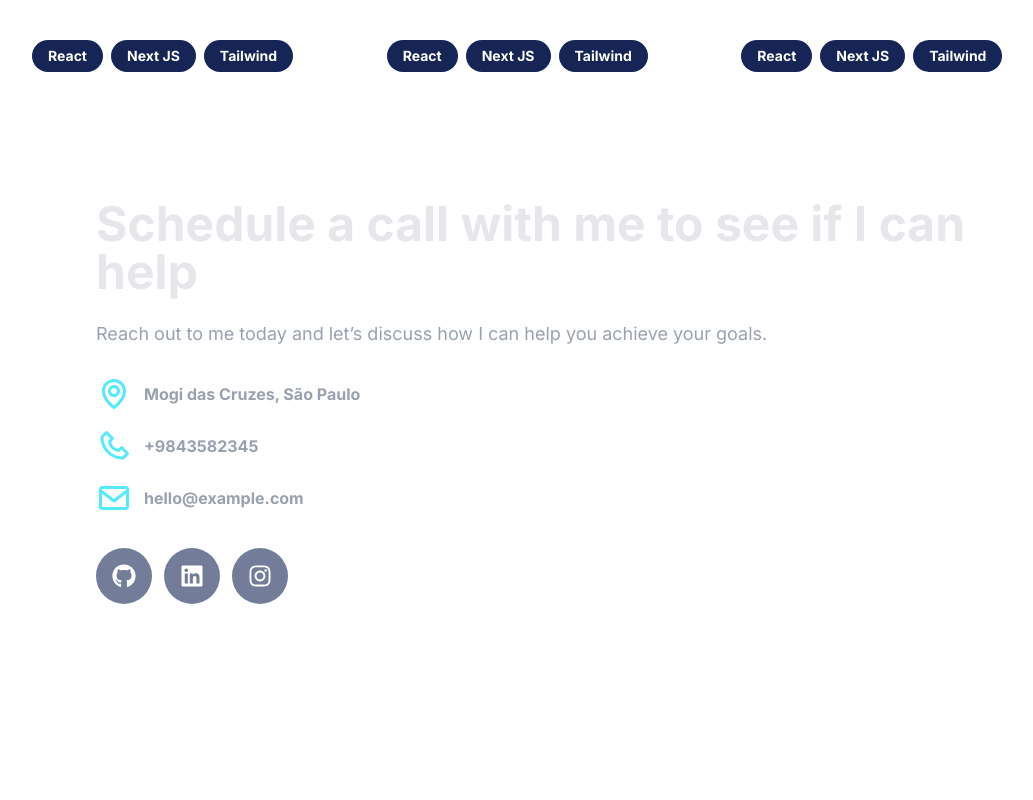
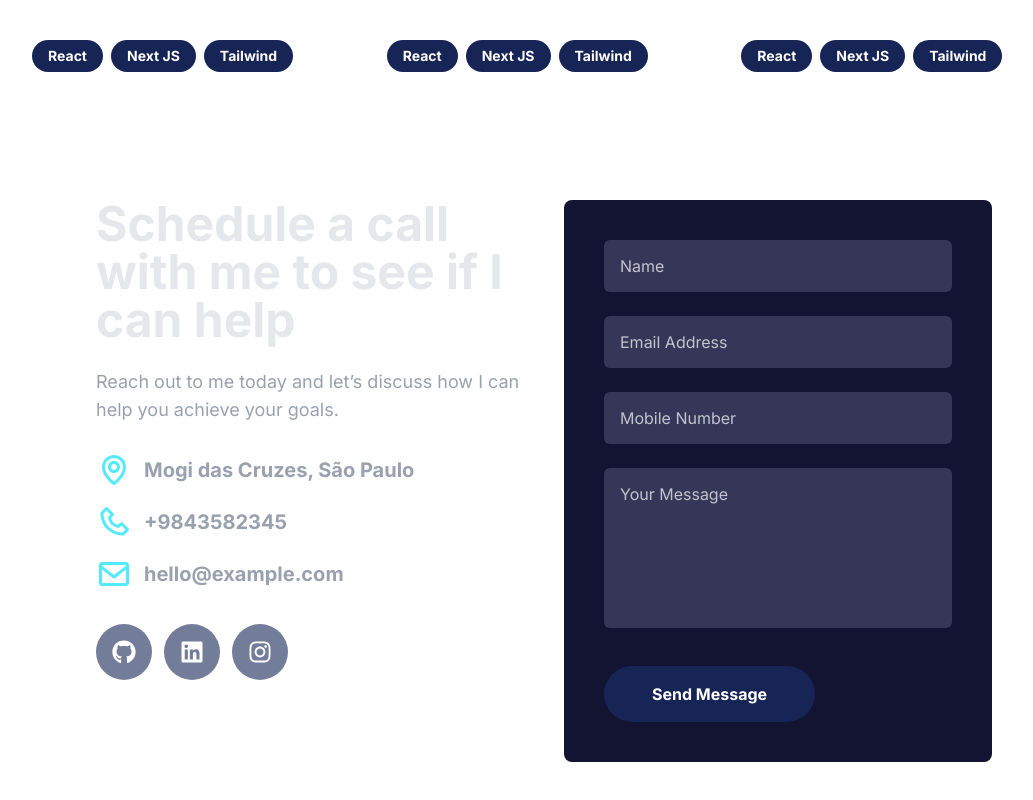
Before and after one commit to pablo-cruzbr/modern-portfolio-website, a Next.js app: page / in a window 1280 px wide. Shown: the part 4784-5584 px from the top of the page, without its empty margins (96-1129 px from the left). Before the commit the page ends 5452 px from the top, so only its background shows below. Built offline with nearby package versions, Linux system fonts and the light colour scheme.

Commit message:
feat: implement contact section with form and grid alignment

```diff
--- a/components/Home/Contact/Contact.tsx
+++ b/components/Home/Contact/Contact.tsx
@@ -1,10 +1,12 @@
 import React from 'react'
-import { BiEnvelope, BiLocationPlus, BiMap, BiPhone, BiSolidLocationPlus } from 'react-icons/bi'
-import { FaFacebook, FaFacebookF, FaGithub, FaInstagram, FaLinkedin } from 'react-icons/fa'
+import { BiEnvelope, BiMap, BiPhone } from 'react-icons/bi'
+import { FaGithub, FaInstagram, FaLinkedin } from 'react-icons/fa'
+
 const Contact = () => {
   return (
     <div className="pt-16 pb-16">
-        <div className="w-[90] md:w-[80%] lg:w-[70%] mx-auto grid-cols-1 lg:grid-cols-2 gap-10 items-center">
+        <div className="grid grid-cols-1 lg:grid-cols-2 w-[90%] md:w-[80%] lg:w-[70%] mx-auto gap-10 items-start">
+
           <div>
             <h1 className="text-3xl sm:text-4xl lg:text-5xl font-bold text-gray-200">
               Schedule a call with me to see if I can help
@@ -12,43 +14,74 @@ const Contact = () => {
             <p className="text-gray-400 mt-6 text-base sm:text-lg">
               Reach out to me today and let’s discuss how I can help you achieve your goals.
             </p>
+
             <div className="mt-7">
               <div className="flex items-center space-x-3 mb-4">
                 <BiMap className="w-9 h-9 text-cyan-300" />
-                <p className="text-x1 font-bold text-gray-400">
+                <p className="text-xl font-bold text-gray-400"> {/* CORREÇÃO: text-xl */}
                   Mogi das Cruzes, São Paulo
                 </p>
               </div>
 
               <div className="flex items-center space-x-3 mb-4">
                 <BiPhone className="w-9 h-9 text-cyan-300" />
-                <p className="text-x1 font-bold text-gray-400">
+                <p className="text-xl font-bold text-gray-400">
                   +9843582345
                 </p>
               </div>
 
               <div className="flex items-center space-x-3 mb-4">
                 <BiEnvelope className="w-9 h-9 text-cyan-300" />
-                <p className="text-x1 font-bold text-gray-400">
+                <p className="text-xl font-bold text-gray-400">
                   hello@example.com
                 </p>
               </div>
             </div>
+
             <div className="flex items-center mt-8 space-x-3">
-              <div className="w-14 h-14 bg-blue-950/60 justify-center rounded-full flex items-center cursor-pointer flex-col hover:bg-blue-800 transition-all duration-300">
-              <FaGithub className="text-white w-6 h-6"/>
+              <div className="w-14 h-14 bg-blue-950/60 justify-center rounded-full flex items-center cursor-pointer hover:bg-blue-800 transition-all duration-300">
+                <FaGithub className="text-white w-6 h-6"/>
               </div>
-
-              <div className="w-14 h-14 bg-blue-950/60 justify-center rounded-full flex items-center cursor-pointer flex-col hover:bg-blue-800 transition-all duration-300">
-              <FaLinkedin className="text-white w-6 h-6"/>
+              <div className="w-14 h-14 bg-blue-950/60 justify-center rounded-full flex items-center cursor-pointer hover:bg-blue-800 transition-all duration-300">
+                <FaLinkedin className="text-white w-6 h-6"/>
               </div>
-
-              <div className="w-14 h-14 bg-blue-950/60 justify-center rounded-full flex items-center cursor-pointer flex-col hover:bg-blue-800 transition-all duration-300">
-              <FaInstagram className="text-white w-6 h-6"/>
+              <div className="w-14 h-14 bg-blue-950/60 justify-center rounded-full flex items-center cursor-pointer hover:bg-blue-800 transition-all duration-300">
+                <FaInstagram className="text-white w-6 h-6"/>
               </div>
-
             </div>
           </div>
+
+          {/* LADO DIREITO: FORMULÁRIO */}
+          <div className="md:p-10 p-5 bg-[#131332] rounded-lg">
+            <input
+              type="text"
+              placeholder='Name'
+              className="px-4 py-3.5 bg-[#363659] text-white outline-none rounded-md w-full placeholder:text-white/70"
+            />
+
+            <input
+              type="email"
+              placeholder='Email Address'
+              className="px-4 py-3.5 mt-6 bg-[#363659] text-white outline-none rounded-md w-full placeholder:text-white/70"
+            />
+
+            <input
+              type="number"
+              placeholder='Mobile Number'
+              className="px-4 py-3.5 mt-6 bg-[#363659] text-white outline-none rounded-md w-full placeholder:text-white/70"
+            />
+
+            <textarea
+              placeholder="Your Message"
+              className="px-4 py-3.5 mt-6 bg-[#363659] text-white outline-none rounded-md w-full placeholder:text-white/70 h-[10rem] resize-none"
+            />
+
+            <button
+              className="mt-8 px-12 py-4 bg-blue-950 hover:bg-blue-900 transition-all duration-300 cursor-pointer text-white rounded-full font-bold">
+              Send Message
+            </button>
+          </div>
+
         </div>
     </div>
   )
```
